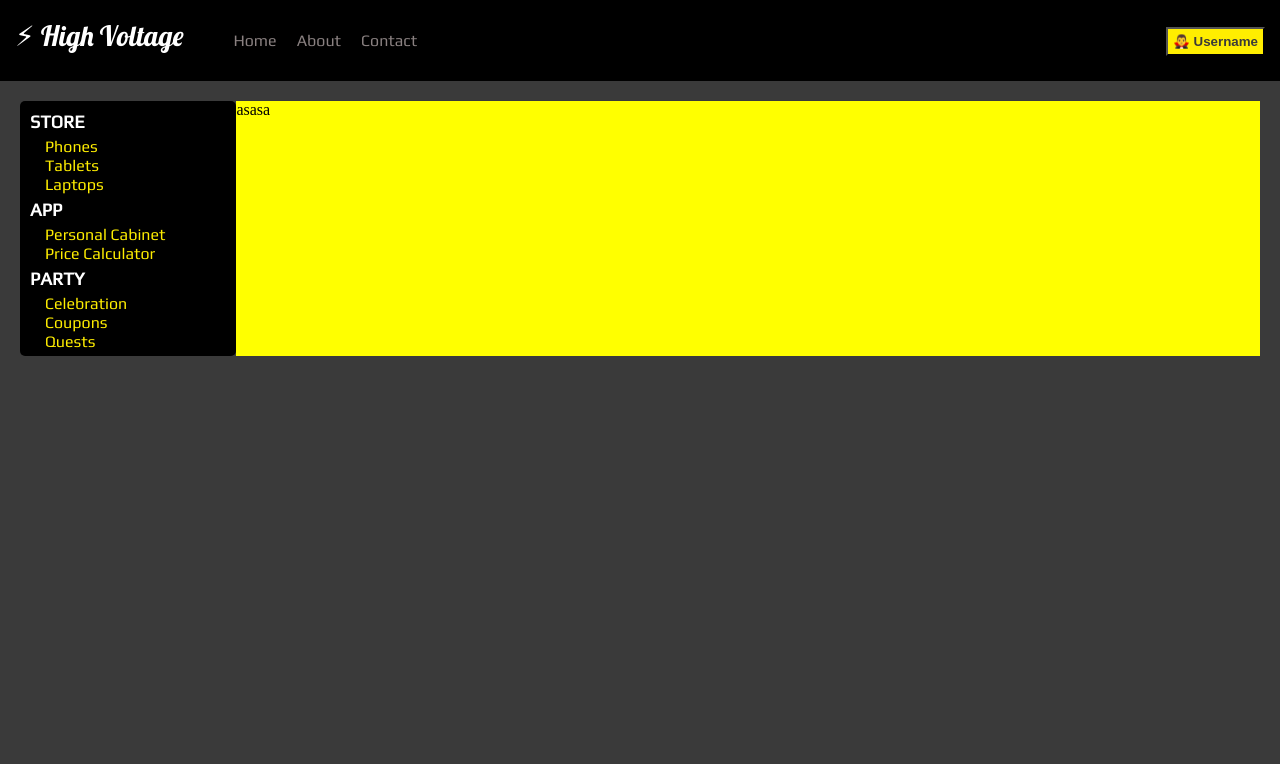
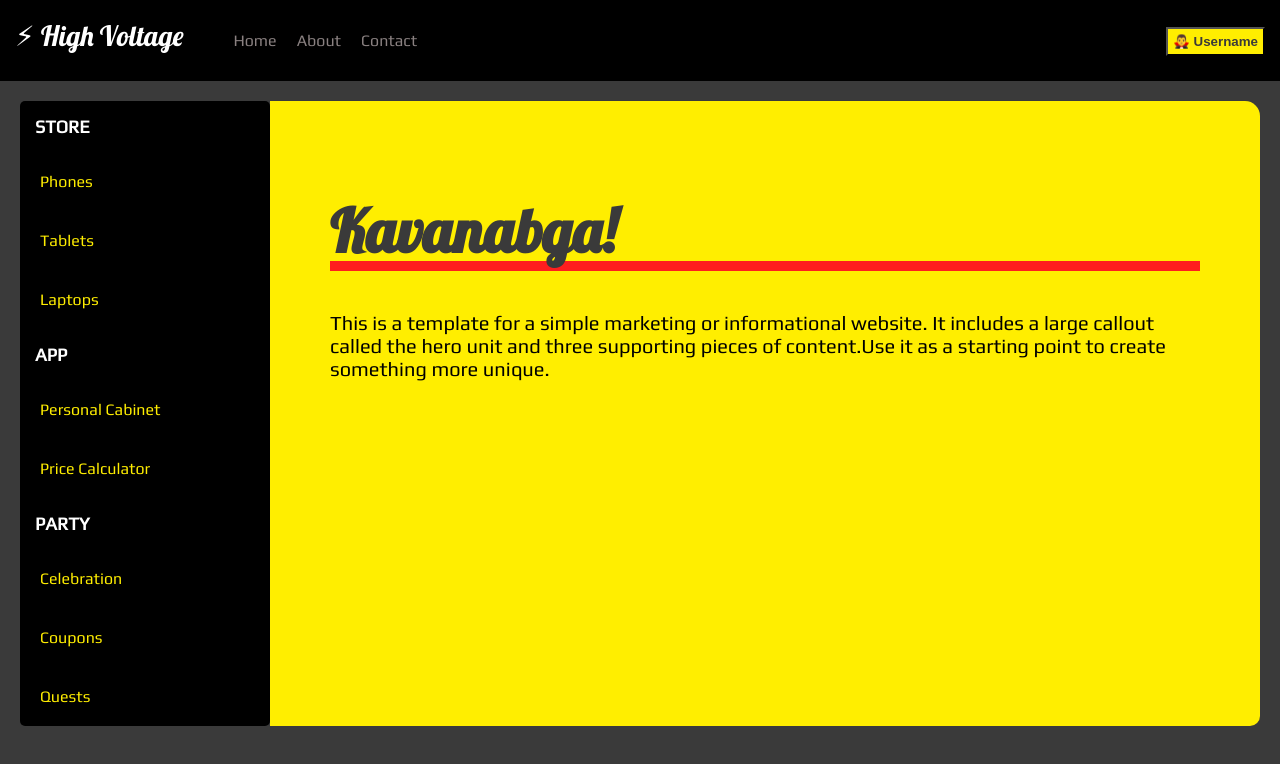
Before and after one commit to one-lightning/practical-ui, a website: page pages/slick-electronic-store/index.html in a window 1280 px wide. Drawn offline with Linux system fonts and the light colour scheme.

Commit message:
Slick electronic store (#18)
* Draft initial implementation

* Draft initial implementation

* Draft implementation

```diff
--- a/pages/slick-electronic-store/index.html
+++ b/pages/slick-electronic-store/index.html
@@ -23,7 +23,7 @@
             <h1 class="list-name">store</h1>
             <ul>
                 <li><a href="#">phones</a></li>
-                <li><a href="#">tablets</li>
+                <li><a href="#">tablets</a></li>
                 <li><a href="#">laptops</a></li>
             </ul>
             <h1 class="list-name">app</h1>
@@ -38,7 +38,13 @@
                 <li><a href="#">quests</a></li>
             </ul>
         </div>
-        <div class="store-content">asasa</div>
+        <div class="store-content">
+            <h1 class="title-store-content">kavanabga!</h1>
+            <p class="template">This is a template for a simple marketing or
+                informational website. It includes a large callout called the
+                hero unit and three supporting pieces of content.Use it as a
+                starting point to create something more unique.</p>
+        </div>
     </div>
 </body>
 
--- a/pages/slick-electronic-store/styles.css
+++ b/pages/slick-electronic-store/styles.css
@@ -59,21 +59,16 @@ button {
     display: flex;
     flex-direction: column;
     background-color: #000000;
-    width: 250px;
+    min-width: 250px;
     border-top-left-radius: 5px;
     border-top-right-radius: 5px;
     border-bottom-left-radius: 5px;
     border-bottom-right-radius: 5px;
-    padding: 5px;
 }
 
 .store-menu ul {
     margin: 0;
-    padding-left: 20px;
-}
-
-.store-menu h1 {
-    margin: 0;
+    padding: 0;
 }
 
 li {
@@ -82,8 +77,11 @@ li {
 }
 
 .store-content {
-    background-color: yellow;
+    background-color: #ffee00;
     width: 100%;
+    border-top-right-radius: 15px;
+    border-bottom-right-radius: 10px;
+    padding: 60px;
 }
 
 .store-menu ul li a:hover {
@@ -99,11 +97,28 @@ li {
     color: #ffffff;
     font-family: 'Play', sans-serif;
     font-size: 18px;
-    padding: 5px;
+    margin: 15px;
+    display: block;
 }
 
 .store-menu ul li a {
     color: #ffee00;
     text-decoration: none;
     font-family: 'Play', sans-serif;
+    padding: 20px;
+    display: block;
 }
+
+.title-store-content {
+    text-transform: capitalize;
+    font-family: 'Lobster', cursive;
+    color: #3a3a3a;
+    font-size: 60px;
+    border-bottom: 10px solid #ff1e1e;
+    line-height: 60px;
+}
+
+.template {
+    font-family: 'Play', sans-serif;
+    font-size: 20px;
+}
```
